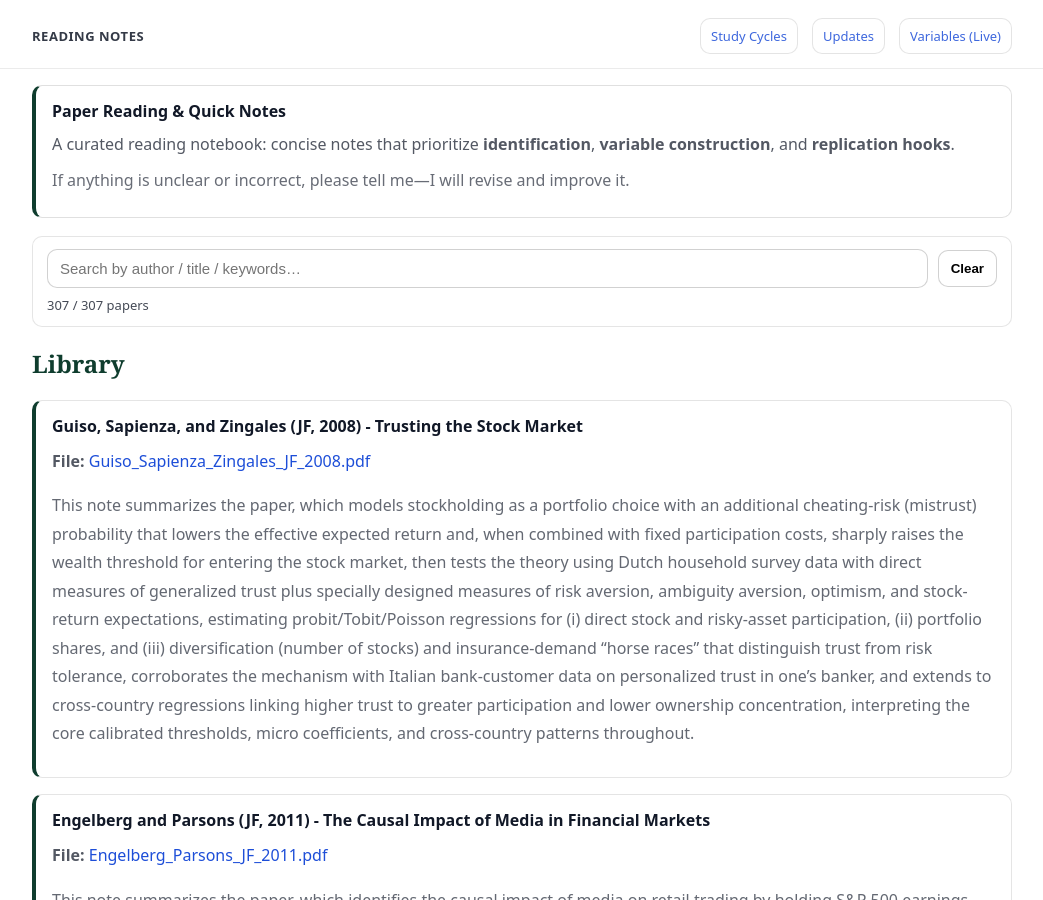
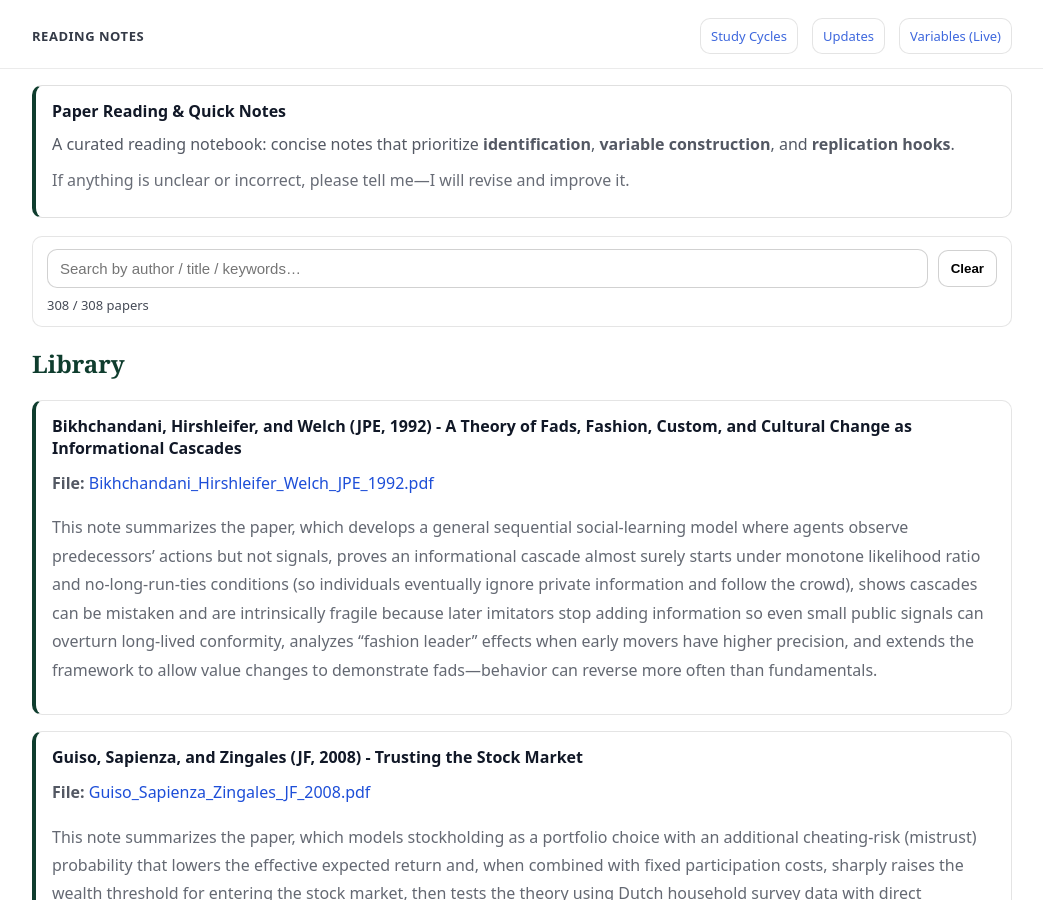
Before and after one commit to yaxinzn/study-archive, a Jekyll site: the page built from reading/index.md, in a window 1280 px wide and 900 px high. Shown: the whole window, without its empty margins (118-1161 px from the left). Built offline with Jekyll 4.4.1, drawn with Linux system fonts in a browser that asks for light colours.

Commit message:
Reading: add/update Bikhchandani_Hirshleifer_Welch_JPE_1992.pdf

```diff
--- a/_data/reading.yml
+++ b/_data/reading.yml
@@ -1,3 +1,7 @@
+- title: "Bikhchandani, Hirshleifer, and Welch (JPE, 1992) - A Theory of Fads, Fashion, Custom, and Cultural Change as Informational Cascades"
+  file: "Bikhchandani_Hirshleifer_Welch_JPE_1992.pdf"
+  desc: "This note summarizes the paper, which develops a general sequential social-learning model where agents observe predecessors’ actions but not signals, proves an informational cascade almost surely starts under monotone likelihood ratio and no-long-run-ties conditions (so individuals eventually ignore private information and follow the crowd), shows cascades can be mistaken and are intrinsically fragile because later imitators stop adding information so even small public signals can overturn long-lived conformity, analyzes “fashion leader” effects when early movers have higher precision, and extends the framework to allow value changes to demonstrate fads—behavior can reverse more often than fundamentals."
+
 - title: "Guiso, Sapienza, and Zingales (JF, 2008) - Trusting the Stock Market"
   file: "Guiso_Sapienza_Zingales_JF_2008.pdf"
   desc: "This note summarizes the paper, which models stockholding as a portfolio choice with an additional cheating-risk (mistrust) probability that lowers the effective expected return and, when combined with fixed participation costs, sharply raises the wealth threshold for entering the stock market, then tests the theory using Dutch household survey data with direct measures of generalized trust plus specially designed measures of risk aversion, ambiguity aversion, optimism, and stock-return expectations, estimating probit/Tobit/Poisson regressions for (i) direct stock and risky-asset participation, (ii) portfolio shares, and (iii) diversification (number of stocks) and insurance-demand “horse races” that distinguish trust from risk tolerance, corroborates the mechanism with Italian bank-customer data on personalized trust in one’s banker, and extends to cross-country regressions linking higher trust to greater participation and lower ownership concentration, interpreting the core calibrated thresholds, micro coefficients, and cross-country patterns throughout."
```
Also changed, not shown: 1 other file.
